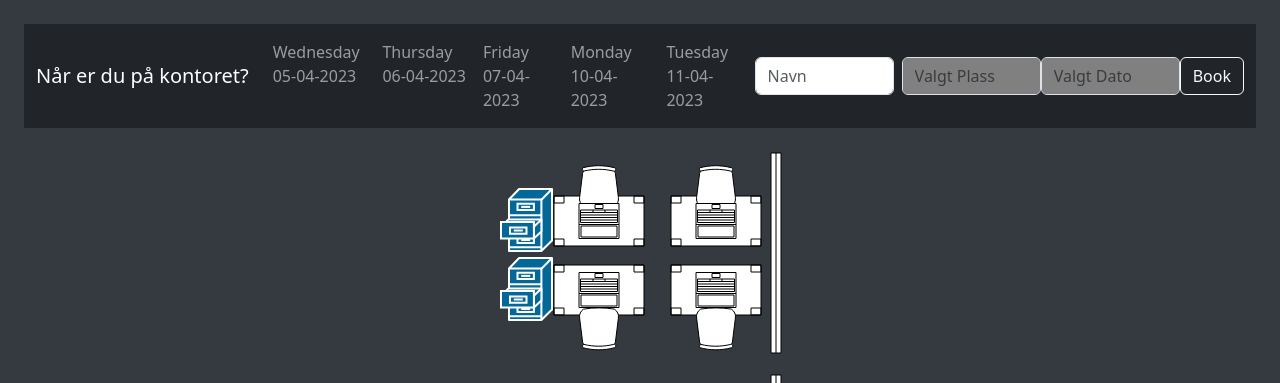
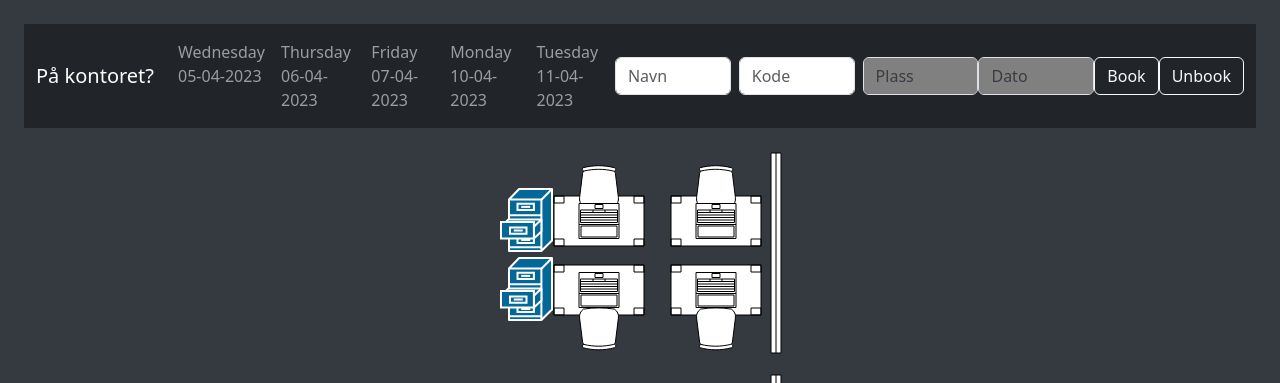
Before and after one commit to AlexZ85/hvem-er-paa-kontoret, a Flask app: page / in a window 1280 px wide. Shown: the top 383 px of the page. Run offline with Flask 3, Linux system fonts and the light colour scheme.

Commit message:
unbooking

```diff
--- a/app.py
+++ b/app.py
@@ -55,7 +55,16 @@ def book():
     navn = request.form.get('Navn')
     plass = request.form.get('Plass')
     dato = request.form.get('Dato')
-    return render_template('home.html',popup=db.book_plass(navn, plass, dato),ukedager=list_weekday_dates())
+    kode = request.form.get('Kode')
+    return render_template('home.html',popup=db.book_plass(navn, plass, dato, kode),ukedager=list_weekday_dates())
+
+@app.route('/unbook', methods=['POST'])
+def unbook():
+    navn = request.form.get('Navn')
+    plass = request.form.get('Plass')
+    dato = request.form.get('Dato')
+    kode = request.form.get('Kode')
+    return render_template('home.html',popup=db.unbook_plass(navn, plass, dato, kode),ukedager=list_weekday_dates())
 
 
 if __name__ == "__main__":
--- a/database.py
+++ b/database.py
@@ -13,7 +13,7 @@ engine = create_engine(db_connection_string, connect_args={
 def load_plasser_from_db(dato):
     plasser = {}
     with engine.connect() as conn:
-        result = conn.execute(text(f"SELECT plass_id,bruker_id,bookings_dato FROM paakontoret.bookings"
+        result = conn.execute(text(f"SELECT plass_id,bruker_id,bookings_dato FROM paakontoret.bookingsv2"
                                    f" Where bookings_dato = '{dato}';"))
 
         data_list = []
@@ -25,11 +25,12 @@ def load_plasser_from_db(dato):
         print(plasser)
         return plasser
 
-def book_plass(navn, booket_plass, booket_dato):
+
+def book_plass(navn, booket_plass, booket_dato, kode):
     # check if there are any existing bookings with the same plass_id and bookings_dato
     query = text("""
     SELECT count(*) as count
-    FROM paakontoret.bookings
+    FROM paakontoret.bookingsv2
     WHERE plass_id = :plass_id AND bookings_dato = :bookings_dato
     """)
     with engine.connect() as conn:
@@ -37,15 +38,41 @@ def book_plass(navn, booket_plass, booket_dato):
         count = result.fetchone()[0]
 
         if count > 0:
-            feil_popup = {'message': 'Plassen var allerede booket!','status': 'danger'}
+            feil_popup = {'message': 'Plassen var allerede booket!', 'status': 'danger'}
             return feil_popup
         else:
             # insert the new booking
             query = text("""
-            INSERT INTO paakontoret.bookings (plass_id, bruker_id, bookings_dato)
-            VALUES (:plass_id, :bruker_id, :bookings_dato)
+            INSERT INTO paakontoret.bookingsv2 (plass_id, bruker_id, bookings_dato, kode)
+            VALUES (:plass_id, :bruker_id, :bookings_dato, :kode)
             """)
-            result = conn.execute(query, {"plass_id": booket_plass, "bruker_id": navn, "bookings_dato": booket_dato})
+            result = conn.execute(query, {"plass_id": booket_plass, "bruker_id": navn, "bookings_dato": booket_dato,
+                                          "kode": kode})
             print(f"{result.rowcount} rows inserted")
-            ok_popup = {'message': 'Plassen er booket!','status': 'success'}
+            ok_popup = {'message': 'Plassen er booket!', 'status': 'success'}
             return ok_popup
+
+
+def unbook_plass(navn, booket_plass, booket_dato, kode):
+    # check if there are any existing bookings with the same plass_id, bookings_dato, and kode
+    query = text("""
+    SELECT count(*) as count
+    FROM paakontoret.bookingsv2
+    WHERE plass_id = :plass_id AND bookings_dato = :bookings_dato AND kode = :kode
+    """)
+
+    delete_query = text("""DELETE FROM paakontoret.bookingsv2 WHERE plass_id = :plass_id AND kode = :kode""")
+    with engine.connect() as conn:
+        result = conn.execute(query, {"plass_id": booket_plass, "bookings_dato": booket_dato, "kode": kode})
+        count = result.fetchone()[0]
+
+        if count == 1:
+            result = conn.execute(delete_query, {"plass_id": booket_plass, "kode": kode})
+            print(result)
+            print(f"{result.rowcount} rows deleted")
+            ok_popup = {'message': 'Plassen er slettet!', 'status': 'success'}
+
+            return ok_popup
+        else:
+            feil_popup = {'message': 'Feil kode eller finner ikke bookingen', 'status': 'danger'}
+            return feil_popup
--- a/templates/home.html
+++ b/templates/home.html
@@ -7,7 +7,7 @@
     <script src="https://code.jquery.com/jquery-3.6.4.min.js" integrity="sha256-oP6HI9z1XaZNBrJURtCoUT5SUnxFr8s3BzRl+cbzUq8=" crossorigin="anonymous"></script>
     <script src="https://cdn.jsdelivr.net/npm/bootstrap@5.3.0-alpha2/dist/js/bootstrap.bundle.min.js" integrity="sha384-qKXV1j0HvMUeCBQ+QVp7JcfGl760yU08IQ+GpUo5hlbpg51QRiuqHAJz8+BrxE/N" crossorigin="anonymous"></script>
 	<script src="https://d3js.org/d3.v7.min.js"></script>
-
+	<meta name="viewport" content="width=device-width, initial-scale=1">
 
 <style>
   {% for plass in oppttate_plasser %}
@@ -31,7 +31,7 @@
 
 $(document).ready(function() {
   const paths = $('[id^="Plass_id_"]');
-  const datoInput = $("input[placeholder='Valgt Dato']");
+  const datoInput = $("input[placeholder='Dato']");
   const navLinks = $(".nav-item.nav-link");
 
   paths.click(function(event) {
@@ -73,7 +73,7 @@ $(document).ready(function() {
 
   var oppttate_plasser = data;
 const pathsx = document.querySelectorAll("[id^='Plass_id_']");
-const textbox = document.querySelector("input[placeholder='Valgt Plass']");
+const textbox = document.querySelector("input[placeholder='Plass']");
 
 for (let i = 0; i < pathsx.length; i++) {
   pathsx[i].addEventListener("click", function(event) {
@@ -154,7 +154,7 @@ function validateForm() {
 <div class="m-4">
 <nav class="navbar navbar-expand-lg navbar-dark bg-dark">
         <div class="container-fluid">
-            <a href="/" class="navbar-brand">Når er du på kontoret?</a>
+            <a href="/" class="navbar-brand">På kontoret?</a>
             <button type="button" class="navbar-toggler" data-bs-toggle="collapse" data-bs-target="#navbarCollapse1">
                 <span class="navbar-toggler-icon"></span>
             </button>
@@ -165,12 +165,18 @@ function validateForm() {
                      {% endfor %}
 
                 </div>
-<form class="d-flex ms-auto" method="POST" action="/book" onsubmit="return validateForm()">
+<form class="d-flex ms-auto" method="POST" onsubmit="return validateForm()">
     <input type="text" class="form-control me-sm-2" id="Navn" name="Navn" placeholder="Navn" required>
-    <input class="form-control" readonly type="text" id="Plass" name="Plass" placeholder="Valgt Plass" style="background-color: gray">
-    <input class="form-control" readonly type="text" id="Dato" name="Dato"  placeholder="Valgt Dato" style="background-color: gray">
-    <button type="submit" class="btn btn-outline-light">Book</button>
+	<input type="text" class="form-control me-sm-2" id="Kode" name="Kode" placeholder="Kode" >
+    <input class="form-control" readonly type="text" id="Plass" name="Plass" placeholder="Plass" style="background-color: gray">
+    <input class="form-control" readonly type="text" id="Dato" name="Dato"  placeholder="Dato" style="background-color: gray">
+    <button type="submit" class="btn btn-outline-light" formaction="/book">Book</button>
+	<button type="submit" class="btn btn-outline-light" formaction="/unbook">Unbook</button>
+
 </form>
+
+
+
             </div>
         </div>
     </nav>
```
